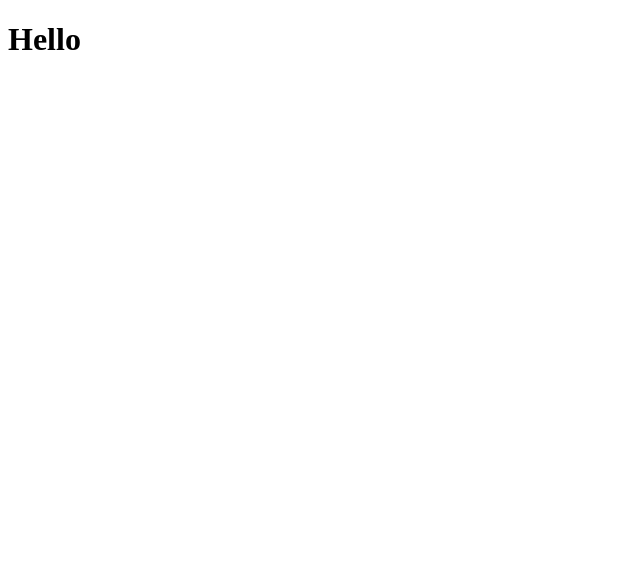
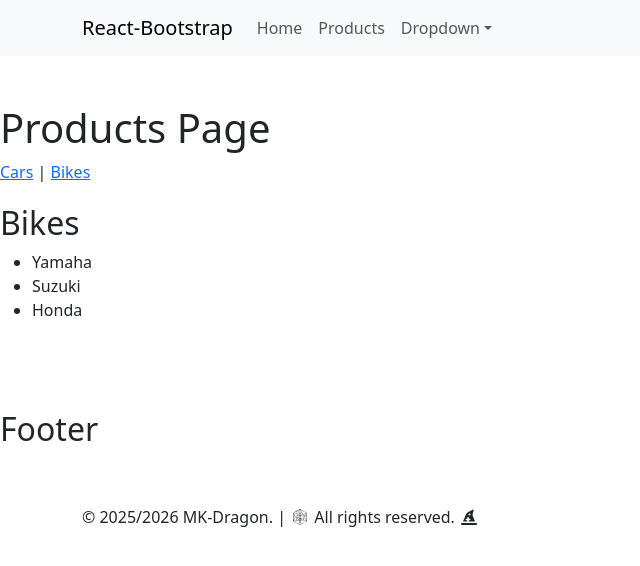
Before and after one commit to MK-Dragon/Dragons_Against_Humanity, a React (Vite) app in the folder LolTrap/: page /products/bike in a window 1280 px wide. Shown: the top 566 px of the page, without its empty margins (0-640 px from the left). Built offline with nearby package versions, Linux system fonts and the light colour scheme.

Commit message:
routes, NavBar and Footer now exist (work in Mega progress)

```diff
--- a/LolTrap/src/App.jsx
+++ b/LolTrap/src/App.jsx
@@ -1,12 +1,98 @@
+// /App.jsx
+
 import { useState } from 'react'
 import reactLogo from './assets/react.svg'
 import viteLogo from '/vite.svg'
+
+import { BrowserRouter, Routes, Route, Link, Outlet  } from 'react-router-dom';
+
+// Main Components:
+import NavBar from './components/NavBar';
+import Footer from './components/Footer';
+
+// Pages:
+import Home from './Pages/Home.jsx'
+
+
+
+
+function About() {
+  return <h1>About Page</h1>;
+}
+
+function Contact() {
+  return <h1>Contact Page</h1>;
+}
+
+function Products() {
+  return (
+    <div>
+      <h1>Products Page</h1>
+      <nav style={{ marginBottom: '20px' }}>
+        <Link to="/products/car">Cars</Link> |{" "}
+        <Link to="/products/bike">Bikes</Link>
+      </nav>
+      <Outlet />
+      <br />
+      <br />
+      <br />
+      <h2>Footer</h2>
+    </div>
+  );
+}
+
+function CarProducts() {
+  return (
+    <div>
+      <h2>Cars</h2>
+      <ul>
+        <li>Audi</li>
+        <li>BMW</li>
+        <li>Volvo</li>
+      </ul>
+    </div>
+  );
+}
+
+function BikeProducts() {
+  return (
+    <div>
+      <h2>Bikes</h2>
+      <ul>
+        <li>Yamaha</li>
+        <li>Suzuki</li>
+        <li>Honda</li>
+      </ul>
+    </div>
+  );
+}
+
+
 
 function App() {
 
   return (
     <>
-      <h1>Hello</h1>
+      <NavBar />
+      <br /><br />
+
+      <BrowserRouter>
+
+      {/* Routes */}
+      <Routes>
+        <Route path="/" element={<Home />} />
+        <Route path="/about" element={<About />} />
+        <Route path="/contact" element={<Contact />} />
+        <Route path="/products" element={<Products />}>
+          <Route path="car" element={<CarProducts />} />
+          <Route path="bike" element={<BikeProducts />} />
+        </Route>
+      </Routes>
+
+      </BrowserRouter>
+
+      <br /><br />
+      <Footer />
     </>
   )
 }
--- /dev/null
+++ b/LolTrap/src/Pages/Home.jsx
@@ -0,0 +1,19 @@
+// /src/Pages/Home.jsx
+
+import 'bootstrap/dist/css/bootstrap.min.css';
+import NavBar from '../components/NavBar';
+import Footer from '../components/Footer';
+
+
+
+
+function Home() {
+
+  return (
+    <>
+      <h1>Main!</h1>
+    </>
+  );
+};
+
+export default Home;
--- /dev/null
+++ b/LolTrap/src/components/Footer.jsx
@@ -0,0 +1,32 @@
+// /src/components/Footer.jsx
+
+import { FontAwesomeIcon } from '@fortawesome/react-fontawesome'
+import { faHatWizard } from '@fortawesome/free-solid-svg-icons'
+import { faCriticalRole } from '@fortawesome/free-brands-svg-icons';
+
+function Footer() {
+
+  return (
+    <>
+        <footer class="footer">
+            <div class="container">
+                <div class="row align-items-center">
+                    <div class="col-md-6 text-center text-md-start mb-3 mb-md-0">
+                        <p class="mb-0">&copy; 2025/2026 MK-Dragon. | <FontAwesomeIcon icon={faCriticalRole} /> All rights reserved. <FontAwesomeIcon icon={faHatWizard} /></p>
+                    </div>
+                    <div class="col-md-6 text-center text-md-end">
+                        <div class="social-icons">
+                            <a href="#" aria-label="Facebook"><i class="fab fa-facebook"></i></a>
+                            <a href="#" aria-label="Twitter"><i class="fab fa-twitter"></i></a>
+                            <a href="#" aria-label="Instagram"><i class="fab fa-instagram"></i></a>
+                            <a href="#" aria-label="LinkedIn"><i class="fab fa-linkedin"></i></a>
+                        </div>
+                    </div>
+                </div>
+            </div>
+        </footer>
+    </>
+  );
+};
+
+export default Footer;
--- a/LolTrap/src/components/JokeDisply.jsx
+++ b/LolTrap/src/components/JokeDisply.jsx
@@ -1 +1,3 @@
+// ../components/JokeDisply.jsx
+
 // Shows the F#$%ing Joke!
--- /dev/null
+++ b/LolTrap/src/components/JukeSettingsPicker.jsx
@@ -0,0 +1,3 @@
+// ../components/JukeSettingsPicker.jsx
+
+// What Kind of joke do you want???
--- /dev/null
+++ b/LolTrap/src/components/NavBar.jsx
@@ -0,0 +1,41 @@
+// /src/components/NavBar.jsx
+
+import Container from 'react-bootstrap/Container';
+import Nav from 'react-bootstrap/Nav';
+import Navbar from 'react-bootstrap/Navbar';
+import NavDropdown from 'react-bootstrap/NavDropdown';
+
+import { Link } from 'react-router-dom';
+
+
+
+function BasicExample() {
+  return (
+    <Navbar expand="lg" className="bg-body-tertiary">
+      <Container>
+        <Navbar.Brand href="#home">React-Bootstrap</Navbar.Brand>
+        <Navbar.Toggle aria-controls="basic-navbar-nav" />
+        <Navbar.Collapse id="basic-navbar-nav">
+          <Nav className="me-auto">
+            <Nav.Link href="/">Home</Nav.Link>
+            <Nav.Link href="products">Products</Nav.Link>
+            <NavDropdown title="Dropdown" id="basic-nav-dropdown">
+              <NavDropdown.Item href="/about">About</NavDropdown.Item>
+              <NavDropdown.Item href="/contact">Contact</NavDropdown.Item>
+              <NavDropdown.Item href="#action/3.2">
+                Another action
+              </NavDropdown.Item>
+              <NavDropdown.Item href="#action/3.3">Something</NavDropdown.Item>
+              <NavDropdown.Divider />
+              <NavDropdown.Item href="#action/3.4">
+                Separated link
+              </NavDropdown.Item>
+            </NavDropdown>
+          </Nav>
+        </Navbar.Collapse>
+      </Container>
+    </Navbar>
+  );
+}
+
+export default BasicExample;
--- a/LolTrap/src/components/SettingsPicker.jsx
+++ /dev/null
@@ -1 +0,0 @@
-// What Kind of joke do you want???
```
Also changed, not shown: LolTrap/package.json (+9 -1 lines), 2 other files (tests, documents, lock files or other folders).
